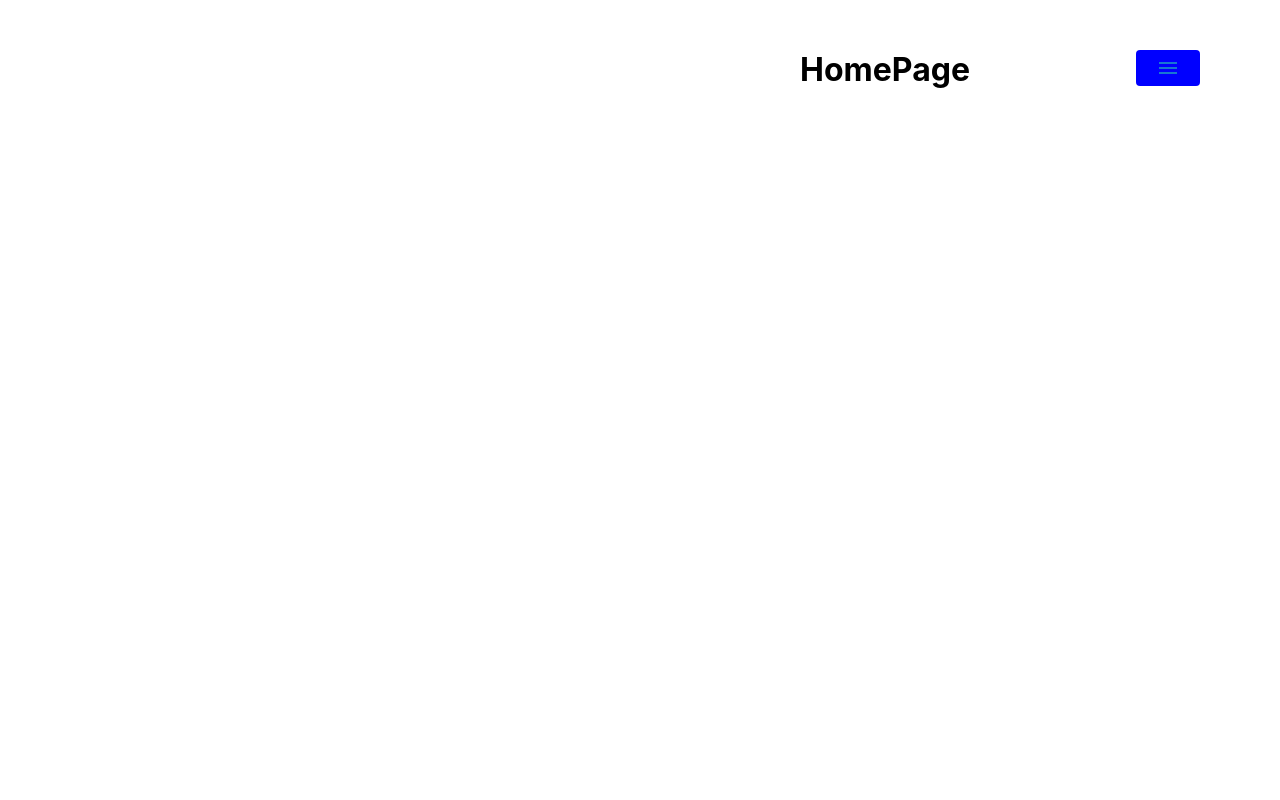
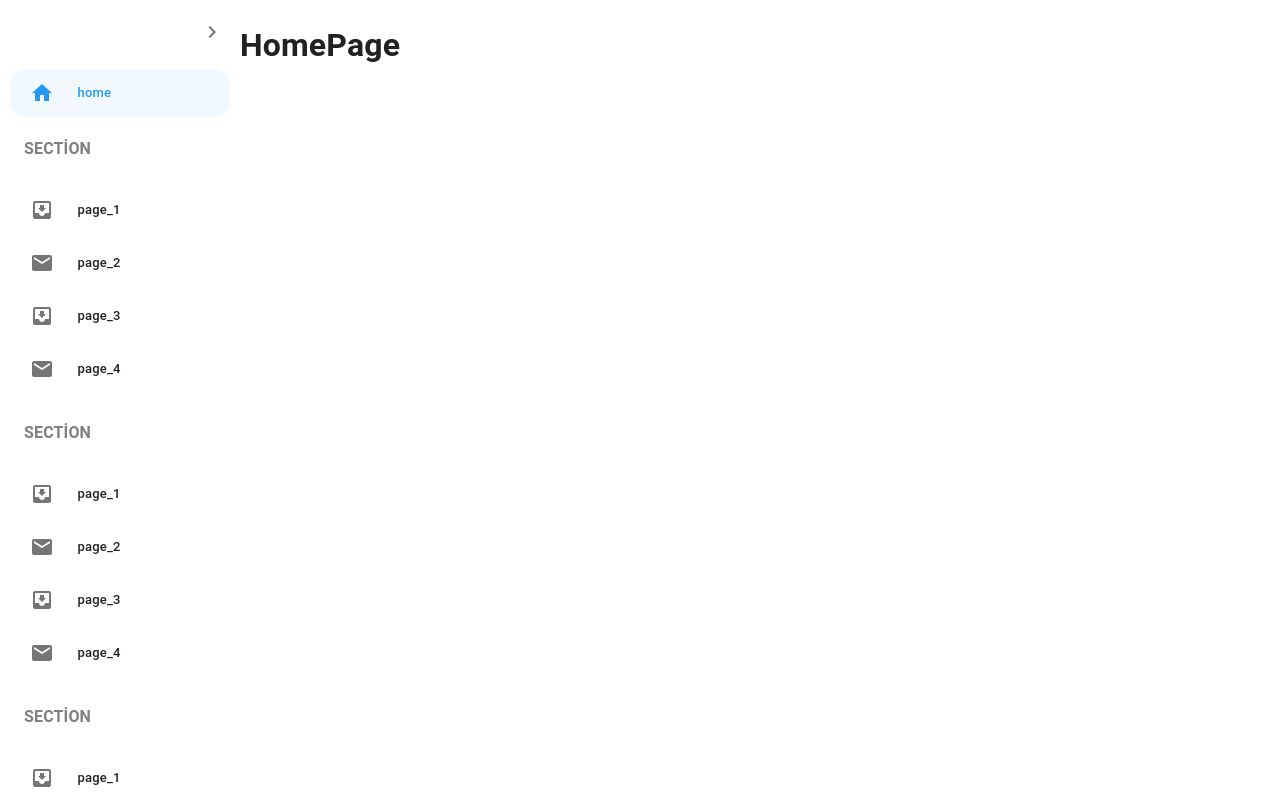
Before and after one commit to limonatasuyu/next-mui-navigation, a Next.js app: page / in a window 1280 px wide. Built offline with nearby package versions, Linux system fonts and the light colour scheme.

Commit message:
styling added

```diff
--- a/components/layout.tsx
+++ b/components/layout.tsx
@@ -9,13 +9,5 @@ interface layoutProps {children: ReactNode}
 // declaring the layout component ('props' is type of 'layoutProps')
 export default function Layout({children}: layoutProps) {
 
-	return (
-		<>
-			<Sidebar />
-			<div style={{marginLeft: '50rem', marginTop: 50}}>
-			  {children}
-		  </div>
-		</>
-
-	)
+	return <Sidebar Page={children}/>
 }
--- a/components/sidebar.tsx
+++ b/components/sidebar.tsx
@@ -1,207 +1,232 @@
-
 import * as React from 'react';
+import { styled, useTheme, Theme, CSSObject } from '@mui/material/styles';
+import Box from '@mui/material/Box';
+import MuiDrawer from '@mui/material/Drawer';
+import MuiAppBar, { AppBarProps as MuiAppBarProps } from '@mui/material/AppBar';
+import List from '@mui/material/List';
+import CssBaseline from '@mui/material/CssBaseline';
+import Typography from '@mui/material/Typography';
 import Divider from '@mui/material/Divider';
-import Drawer, { DrawerProps } from '@mui/material/Drawer';
-import List from '@mui/material/List';
-import Box from '@mui/material/Box';
+import IconButton from '@mui/material/IconButton';
+import MenuIcon from '@mui/icons-material/Menu';
+import ChevronLeftIcon from '@mui/icons-material/ChevronLeft';
+import ChevronRightIcon from '@mui/icons-material/ChevronRight';
 import ListItem from '@mui/material/ListItem';
 import ListItemButton from '@mui/material/ListItemButton';
 import ListItemIcon from '@mui/material/ListItemIcon';
 import ListItemText from '@mui/material/ListItemText';
+import InboxIcon from '@mui/icons-material/MoveToInbox';
+import MailIcon from '@mui/icons-material/Mail';;
 import HomeIcon from '@mui/icons-material/Home';
-import PeopleIcon from '@mui/icons-material/People';
-import DnsRoundedIcon from '@mui/icons-material/DnsRounded';
-import PermMediaOutlinedIcon from '@mui/icons-material/PhotoSizeSelectActual';
-import PublicIcon from '@mui/icons-material/Public';
-import TimerIcon from '@mui/icons-material/Timer';
-import SettingsIcon from '@mui/icons-material/Settings';
-import PhonelinkSetupIcon from '@mui/icons-material/PhonelinkSetup';
-import HighlightOffIcon from '@mui/icons-material/HighlightOff';
-import Button from '@mui/material/Button'; // Component that is almost the same thing as the default button element but with mui features
-import MenuIcon from '@mui/icons-material/Menu';
-import MenuOpenIcon from '@mui/icons-material/MenuOpen';
+import Link from 'next/link'
+import { useRouter } from 'next/router'
 
-import Link from 'next/link'
+const drawerWidth = 240;
 
-const categories = [
-  {
-    id: 'Build',
-    children: [
-      {
-        id: 'page_1',
-        icon: <PeopleIcon />,
-        href: '/page_1',
-      },
-      { id: 'page_2', icon: <DnsRoundedIcon /> , href: '/page_2',},
-      { id: 'page_3', icon: <PermMediaOutlinedIcon />, href: '/page_3', },
-      { id: 'page_4', icon: <PublicIcon />, href: '/page_4',},
-    ],
+const openedMixin = (theme: Theme): CSSObject => ({
+  width: drawerWidth,
+  transition: theme.transitions.create('width', {
+    easing: theme.transitions.easing.sharp,
+    duration: theme.transitions.duration.enteringScreen,
+  }),
+  overflowX: 'hidden',
+});
+
+const closedMixin = (theme: Theme): CSSObject => ({
+  transition: theme.transitions.create('width', {
+    easing: theme.transitions.easing.sharp,
+    duration: theme.transitions.duration.leavingScreen,
+  }),
+  overflowX: 'hidden',
+  width: `calc(${theme.spacing(7)} + 1px)`,
+  [theme.breakpoints.up('sm')]: {
+    width: `calc(${theme.spacing(8)} + 1px)`,
   },
-  {
-    id: 'Quality',
-    children: [
-      { id: 'page_1', icon: <SettingsIcon />, href: '/page_1', },
-      { id: 'page_2', icon: <TimerIcon /> , href: '/page_2',},
-      { id: 'page_3', icon: <PhonelinkSetupIcon />, href: '/page_3',},
-    ],
-  },
-];
+});
 
-const item = {
-  py: '2px',
-  px: 3,
-  color: 'rgba(0, 0, 0, 0.7)',
-  '&:hover, &:focus': {
-    bgcolor: 'rgba(0, 0, 0, 0.08)',
-  },
-};
+const DrawerHeader = styled('div')(({ theme }) => ({
+  display: 'flex',
+  alignItems: 'center',
+  justifyContent: 'flex-end',
+  padding: theme.spacing(0, 1),
+  // necessary for content to be below app bar
+  ...theme.mixins.toolbar,
+}));
 
-const itemCategory = {
-  boxShadow: '0 -1px 0 rgb(0,0,0,0.1) inset',
-  py: 1.5,
-  px: 3,
-};
+interface AppBarProps extends MuiAppBarProps {
+  open?: boolean;
+}
 
-export default function Navigator(props: DrawerProps) {
-  const { ...other } = props;
+const AppBar = styled(MuiAppBar, {
+  shouldForwardProp: (prop) => prop !== 'open',
+})<AppBarProps>(({ theme, open }) => ({
+  zIndex: theme.zIndex.drawer + 1,
+  transition: theme.transitions.create(['width', 'margin'], {
+    easing: theme.transitions.easing.sharp,
+    duration: theme.transitions.duration.leavingScreen,
+  }),
+  ...(open && {
+    marginLeft: drawerWidth,
+    width: `calc(100% - ${drawerWidth}px)`,
+    transition: theme.transitions.create(['width', 'margin'], {
+      easing: theme.transitions.easing.sharp,
+      duration: theme.transitions.duration.enteringScreen,
+    }),
+  }),
+}));
+
+const Drawer = styled(MuiDrawer, { shouldForwardProp: (prop) => prop !== 'open' })(
+  ({ theme, open }) => ({
+    width: drawerWidth,
+    flexShrink: 0,
+    whiteSpace: 'nowrap',
+    boxSizing: 'border-box',
+    ...(open && {
+      ...openedMixin(theme),
+      '& .MuiDrawer-paper': openedMixin(theme),
+    }),
+    ...(!open && {
+      ...closedMixin(theme),
+      '& .MuiDrawer-paper': closedMixin(theme),
+    }),
+  }),
+);
 
 
-   // The state of sidebar
-   const [isBarOpened, setIsBarOpened] = React.useState(false);
+export default function MiniDrawer(props: {Page: React.ReactNode}) {
+  const theme = useTheme();
+  const [open, setOpen] = React.useState(false);
+  const [leaveOpened, setLeaveOpened] = React.useState(false)
+  const [isHovering, setIsHovering] = React.useState(false)
 
-   // The function that is gonna close or open the sidebar (the event argument needs to be KeyboardEvent or MouseEvent)
-   const toggleDrawer = (open: boolean) => (event: React.KeyboardEvent | React.MouseEvent) => {setIsBarOpened(open);};
+  const router = useRouter()
 
-
-   const CloseNavButton = () => {
-   return (
-     <ListItem style={{backgroundColor: '#DFDFDF'}} >
-       <ListItemButton onClick={toggleDrawer(false)}>
-         <HighlightOffIcon></HighlightOffIcon>
-       </ListItemButton>
-     </ListItem>
-   )
- }
-
-  return (
-    <div>
-    <Button sx={{'right': '5rem', 'position': 'fixed', 'bgcolor': 'blue'}} onClick={toggleDrawer(true)}>{isBarOpened ? <MenuOpenIcon /> :  <MenuIcon />}</Button>
-
-    <Drawer open={isBarOpened} {...other}>
-      <List disablePadding>
-        <ListItem sx={{ ...item, ...itemCategory, fontSize: 22, color: '#000' }}>
-          Paperbase
-        </ListItem>
-        <Link href='/'>
-          <ListItem sx={{ ...item, ...itemCategory, cursor: 'pointer' }}>
-              <ListItemIcon>
-                <HomeIcon />
-              </ListItemIcon>
-            <ListItemText>Home</ListItemText>
-          </ListItem>
-        </Link>
-        {categories.map(({ id, children }) => (
-          <Box key={id} sx={{ bgcolor: '#fff' }}>
-            <ListItem sx={{ py: 2, px: 3 }}>
-              <ListItemText sx={{ color: '#000' }}>{id}</ListItemText>
-            </ListItem>
-            {children.map(({ id: childId, icon, href }) => (
-              <ListItem disablePadding key={childId}>
-                <Link href={href}>
-                  <ListItemButton sx={item}>
-                    <ListItemIcon>{icon}</ListItemIcon>
-                    <ListItemText>{childId}</ListItemText>
-                  </ListItemButton>
-                </Link>
-              </ListItem>
-            ))}
-            <Divider sx={{ mt: 2 }} />
-          </Box>
-        ))}
-        <CloseNavButton />
-      </List>
-    </Drawer>
-    </div>
-  );
-}
-
-
-/*// Creating the sidebar component that is gonna be used for navigation
-
-// useState needed for manipuating the state and getting the state info
-// KeyboardEvent and MouseEvent is needed for '''''''''''''''''
-import {useState, KeyboardEvent, MouseEvent} from 'react';
-
-// Importing mui components i'm going to build sidebar with
-import Box from '@mui/material/Box'; // Box component is like a default div but i can use custom props that are for mui components (such as sx) too
-import Drawer from '@mui/material/SwipeableDrawer'; // Drawer component is basically the template i'm gonna use for the sidebar
-import Button from '@mui/material/Button'; // Component that is almost the same thing as the default button element but with mui features
-import List from '@mui/material/List'; // "Lists are continuous, vertical indexes of text or images." (quote from docs)
-import ListItem from '@mui/material/ListItem'; // List and ListItem componets are like the ul (or ol) and li elements on html
-import ListItemButton from '@mui/material/ListItemButton'; // These 3 are wrappers for the elements inside navigation
-import ListItemIcon from '@mui/material/ListItemIcon';
-import ListItemText from '@mui/material/ListItemText';
-
-// Link component is needed for navigation's functionality
-import Link from 'next/link';
-
-// Importing Icons
-import InboxIcon from '@mui/icons-material/MoveToInbox';
-import MailIcon from '@mui/icons-material/Mail';
-import MenuIcon from '@mui/icons-material/Menu';
-import MenuOpenIcon from '@mui/icons-material/MenuOpen';
-import HighlightOffIcon from '@mui/icons-material/HighlightOff';
-import HomeIcon from '@mui/icons-material/Home';
-
-
-// Declaring the Sidebar component
-export default function Sidebar() {
-
-  // The state of sidebar
-  const [isBarOpened, setIsBarOpened] = useState(false);
-
-  // The function that is gonna close or open the sidebar (the event argument needs to be KeyboardEvent or MouseEvent)
-  const toggleDrawer = (open: boolean) => (event: KeyboardEvent | MouseEvent) => {setIsBarOpened(open);};
-
-
-  const CloseNavButton = () => {
-
-    return (
-      <ListItem style={{backgroundColor: '#DFDFDF'}} >
-        <ListItemButton onClick={toggleDrawer(false)}>
-          <HighlightOffIcon></HighlightOffIcon>
-        </ListItemButton>
-      </ListItem>
-    )
+  const handleLeaveOpenedOpen = () => {
+    setLeaveOpened(true)
   }
 
-  //
-  const Items = ['home', 'page_1', 'page_2', 'page_3'].map((text, index) => (
-    <ListItem key={text} disablePadding>
-      <Link href={text === 'home' ? '/' : `/${text}`}>
-        <ListItemButton>
-          <ListItemIcon>
-            {text === 'home' ? <HomeIcon /> :
-            index % 2 === 0 ? <InboxIcon /> : <MailIcon />}
-          </ListItemIcon>
-          <ListItemText primary={text} />
-        </ListItemButton>
+  const handleLeaveOpenedClose = () => {
+    setLeaveOpened(false)
+  }
+
+  const handleDrawerOpen = () => {
+    setOpen(true);
+  };
+
+  const handleDrawerClose = () => {
+    if (!leaveOpened) setOpen(false);
+  };
+
+  const drawerItems = ['page_1', 'page_2', 'page_3', 'page_4'].map((text, index) => (
+    <ListItem key={text} disablePadding
+      sx={{
+        display: 'block',
+        borderRadius: '50px',
+        width: '92%',
+        ml: '4%',
+        mt:'5px',
+        color: `${router.pathname === `/${text}` ? 'rgb(36, 153, 239)' : ''}`
+      }}>
+      <Link href={`/${text}`}>
+      <ListItemButton
+        sx={{
+          minHeight: 48,
+          justifyContent: open ? 'initial' : 'center',
+          px: 2.5,
+          bgcolor: `${router.pathname === `/${text}` ? 'rgb(242, 249, 254)' : ''}`,
+          borderRadius: '15px'
+        }}
+      >
+        <ListItemIcon
+          sx={{
+            minWidth: 0,
+            mr: open ? 3 : 'auto',
+            justifyContent: 'center',
+          }}
+        >
+          {index % 2 === 0 ? <InboxIcon sx={{color: `${router.pathname === `/${text}` ? 'rgb(36, 153, 239)' : ''}`}}/> : <MailIcon sx={{color: `${router.pathname === `/${text}` ? 'rgb(36, 153, 239)' : ''}`}}/>}
+        </ListItemIcon>
+        <ListItemText primary={text} sx={{ opacity: open ? 1 : 0, fontSize: '13px', fontWeight: '500' }} disableTypography />
+      </ListItemButton>
       </Link>
     </ListItem>
   ))
 
+
+  React.useEffect(()=> {
+    setOpen(leaveOpened )
+  }, [leaveOpened])
+
+
   return (
-    <div>
-      <Button sx={{'right': '5rem', 'position': 'fixed', 'bgcolor': 'blue'}} onClick={toggleDrawer(true)}>{isBarOpened ? <MenuOpenIcon /> :  <MenuIcon />}</Button>
-      <Drawer anchor={'left'} open={isBarOpened} onClose={toggleDrawer(false)} onOpen={toggleDrawer(true)}>
-        <Box sx={{ width: 250 }} role="presentation" onClick={toggleDrawer(false)} onKeyDown={toggleDrawer(false)}>
+    <Box sx={{ display: 'flex' }}>
+      <CssBaseline />
+      <Drawer variant="permanent" open={open}
+        onMouseEnter={() => {handleDrawerOpen(); setIsHovering(true)}}
+        onMouseLeave={() => {handleDrawerClose(); setIsHovering(false)}}
+        PaperProps={{
+
+          sx: {
+            border: 'none',
+            '&::-webkit-scrollbar': { WebkitAppearance: 'none', width: '5px' },
+            '&::-webkit-scrollbar-thumb': {
+            borderRadius: 8,
+            backgroundColor: `${isHovering ? 'rgb(95, 116, 141)': 'initial'}`,
+          },
+          }
+        }}
+
+      >
+        <DrawerHeader>
+          <IconButton onClick={leaveOpened ? handleLeaveOpenedClose :  handleLeaveOpenedOpen}>
+            {leaveOpened ? <ChevronLeftIcon /> : <ChevronRightIcon /> }
+          </IconButton>
+        </DrawerHeader>
+        <ListItem key={'Home'} disablePadding
+          sx={{
+          display: 'block',
+          borderRadius: '50px',
+          width: '92%',
+          ml: '4%',
+          mt:'5px',
+          color: `${router.pathname === '/' ? 'rgb(36, 153, 239)' : ''}`
+        }}>
+        <Link href='/'>
+      <ListItemButton
+        sx={{
+          minHeight: 48,
+          justifyContent: open ? 'initial' : 'center',
+          px: 2.5,
+          bgcolor: `${router.pathname === '/' ? 'rgb(242, 249, 254)' : ''}`,
+          borderRadius: '15px'
+
+        }}
+      >
+        <ListItemIcon
+          sx={{
+            minWidth: 0,
+            mr: open ? 3 : 'auto',
+            justifyContent: 'center',
+          }}
+        >
+          <HomeIcon sx={{color: `${router.pathname === '/' ? 'rgb(36, 153, 239)' : ''}`}}/>
+        </ListItemIcon>
+        <ListItemText primary={'home'} sx={{ opacity: open ? 1 : 0, fontSize: '13px', fontWeight: '500' }} disableTypography />
+      </ListItemButton>
+      </Link>
+    </ListItem>
+        {[0, 1, 2, 3, 4].map((i) => {return (
+          <Box key={i}>
+          <ListItem sx={{ py: 2, px: 3 }}>
+            <ListItemText sx={{color: 'gray', fontWeight: 700, height: '1rem', width: `${drawerWidth}px`, opacity: `${open ? 1 : 0}`}} disableTypography>SECTİON</ListItemText>
+          </ListItem>
           <List>
-            <CloseNavButton />
-            {Items}
+            {drawerItems}
           </List>
         </Box>
+        )})}
       </Drawer>
-    </div>
+      <Box>{props.Page}</Box>
+    </Box>
   );
 }
-*/
--- a/styles/globals.css
+++ b/styles/globals.css
@@ -15,6 +15,10 @@ a {
   box-sizing: border-box;
 }
 
+body {
+	background-color: rgb(243, 244, 249);
+}
+
 @media (prefers-color-scheme: dark) {
   html {
     color-scheme: dark;
```
Also changed, not shown: 1 other file (tests, documents, lock files or other folders).
